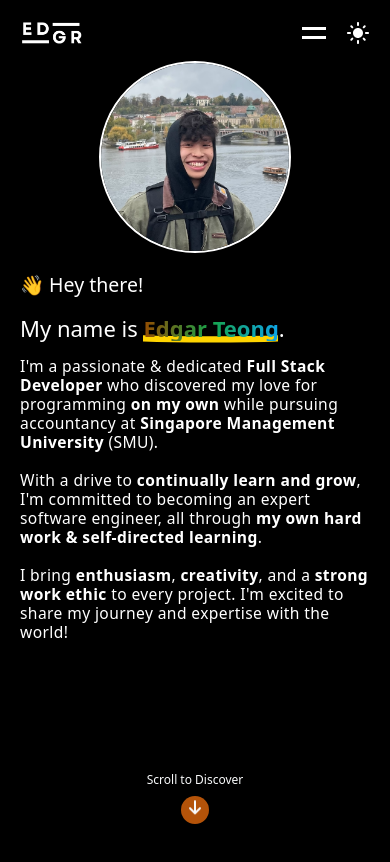
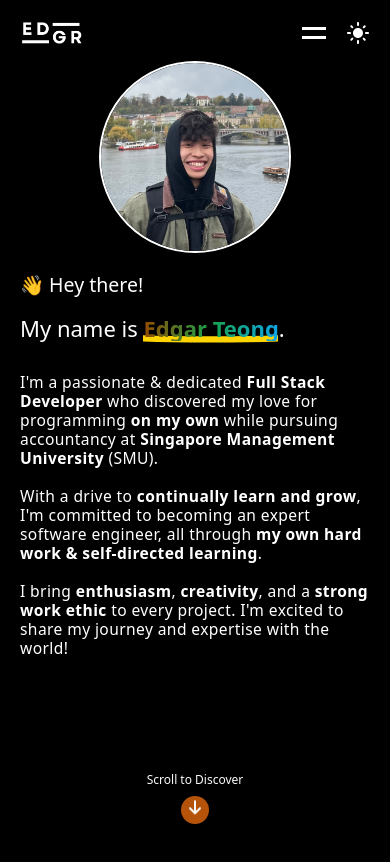
Before and after one commit to safarinexus/edgar-teong, a React (Vite) app: page / in a window 390 px wide. Shown: the top 862 px of the page. Built offline with nearby package versions, Linux system fonts and the light colour scheme.

Commit message:
overhauled mobile header

```diff
--- a/src/components/PageComponents/Landing/Landing.tsx
+++ b/src/components/PageComponents/Landing/Landing.tsx
@@ -27,7 +27,7 @@ const Landing = () => {
                 .
             </h3>
 
-            <p className="tracking-wide leading-[19px] sm:text-left font-light text-[4vw] xs:text-base sm:text-[2vw] md:text-base lg:text-xl sm:row-start-2 animate-textFadeIn mt-4 sm:mt-0">
+            <p className="tracking-wide leading-[19px] sm:text-left font-light text-[4vw] xs:text-base sm:text-[2vw] md:text-base lg:text-xl sm:row-start-2 animate-textFadeIn mt-8 sm:mt-0">
                 I&#39;m a passionate & dedicated <span className="font-bold">Full Stack Developer</span> who discovered my love for programming <span className="font-bold">on my own</span> while pursuing accountancy at&nbsp;
                 <span className="font-bold">Singapore Management University</span> &#40;SMU&#41;.
                 <br /><br />
```
